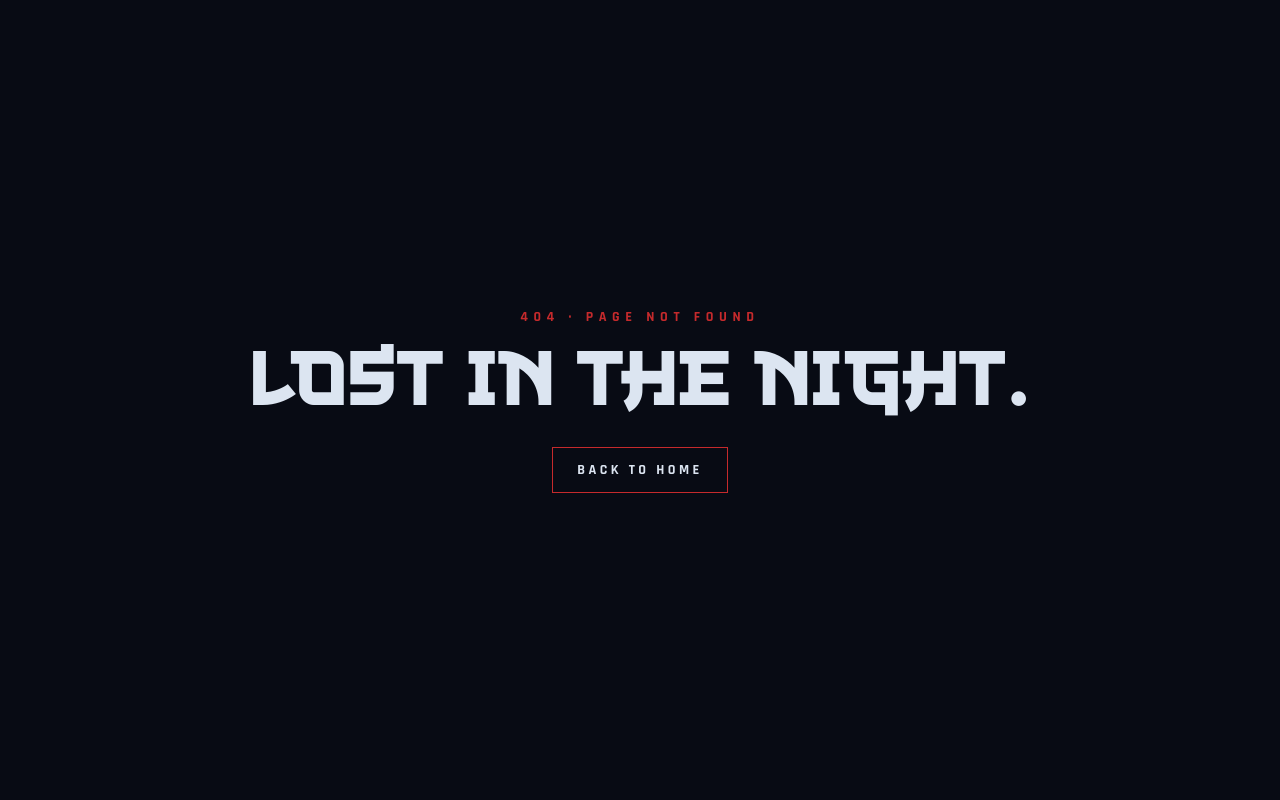
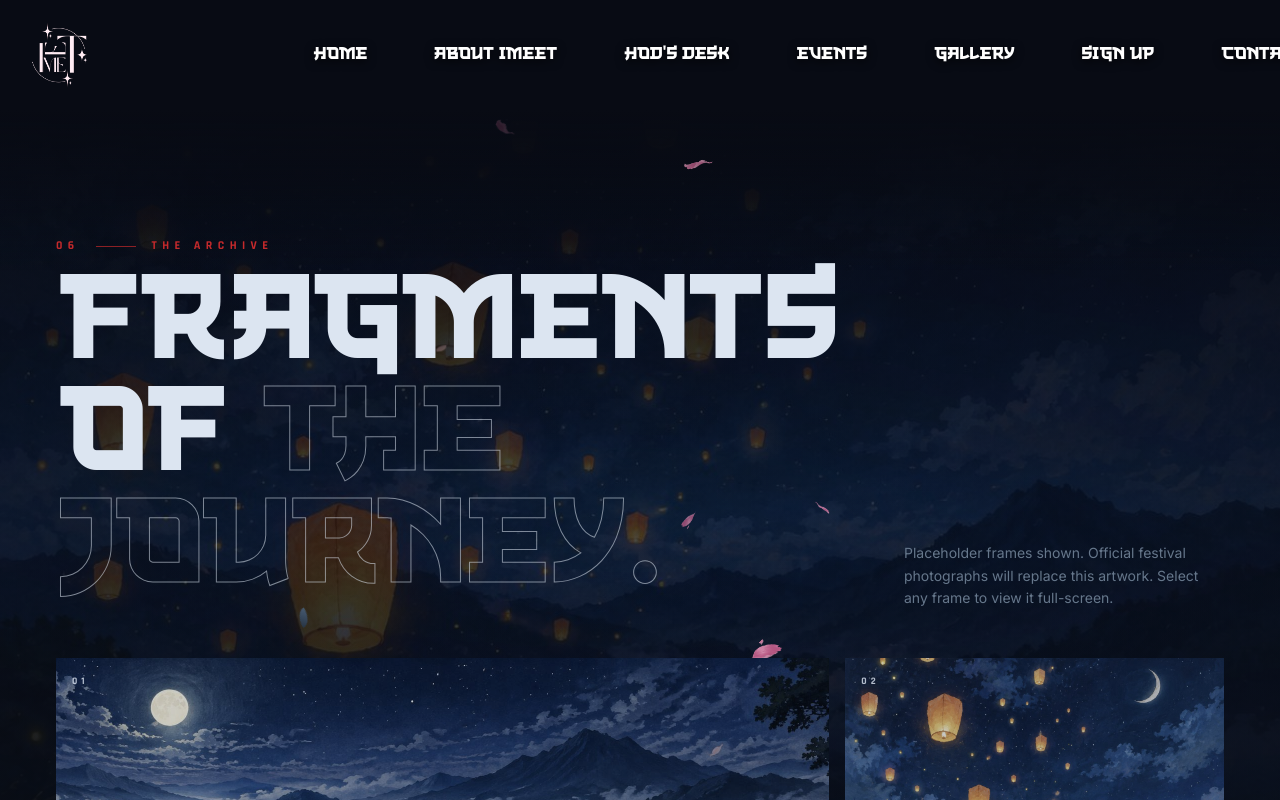
Before and after one commit to rivu851/imeet-1, a Next.js app: page /gallery in a window 1280 px wide. Before the commit this address had no page. Shown: the top 800 px of the page. Built offline with nearby package versions, Linux system fonts and the light colour scheme.

Commit message:
Fixed Home Page

```diff
--- /dev/null
+++ b/src/app/gallery/page.tsx
@@ -0,0 +1,12 @@
+import Gallery from "@/components/home/Gallery";
+import PageShell from "@/components/common/PageShell";
+
+export default function GalleryPage() {
+  return (
+    <PageShell>
+      <main className="min-h-screen pt-20 lg:pt-[calc(165*var(--u))]">
+        <Gallery />
+      </main>
+    </PageShell>
+  );
+}
--- a/src/app/page.tsx
+++ b/src/app/page.tsx
@@ -2,7 +2,6 @@ import AboutSection from "@/components/home/AboutSection";
 import Countdown from "@/components/home/Countdown";
 import Effects from "@/components/home/Effects";
 import EventHighlights from "@/components/events/EventHighlights";
-import Gallery from "@/components/home/Gallery";
 import HeroSection from "@/components/home/HeroSection";
 import Marquee from "@/components/home/Marquee";
 import Pillars from "@/components/home/Pillars";
@@ -20,11 +19,10 @@ export default function Home() {
         <HeroSection />
         <AboutSection />
         <Marquee />
+        <EventHighlights />
+        <HodsDesk />
         <Pillars />
-        <EventHighlights />
         <Countdown />
-        <HodsDesk />
-        <Gallery />
         <RegisterSection />
       </main>
       <Footer />
--- a/src/components/common/Navbar.tsx
+++ b/src/components/common/Navbar.tsx
@@ -8,7 +8,7 @@ const LINKS = [
   { href: "/about", label: "ABOUT IMEET" },
   { href: "/hod-desk", label: "HOD'S DESK" },
   { href: "/events", label: "EVENTS" },
-  { href: "/#gallery", label: "GALLERY" },
+  { href: "/gallery", label: "GALLERY" },
   { href: "/signup", label: "SIGN UP" },
   { href: "/contact", label: "CONTACT" },
 ];
--- a/src/components/home/Marquee.tsx
+++ b/src/components/home/Marquee.tsx
@@ -8,7 +8,7 @@ export default function Marquee() {
       className="relative h-[clamp(240px,28vw,520px)] overflow-hidden bg-midnight"
       aria-label="Inspire, Innovate, Impact, IMEET 2026"
     >
-      <div className="pointer-events-none absolute inset-x-0 top-1/2 h-[70%] -translate-y-1/2 bg-[radial-gradient(60%_50%_at_50%_50%,rgba(197,42,44,0.22),transparent_75%)]"></div>
+      <div className="pointer-events-none absolute inset-x-0 top-1/2 h-[70%] -translate-y-1/2 bg-[radial-gradient(60%_50%_at_50%_50%,rgba(139,92,246,0.22),transparent_75%)]"></div>
       <div className="absolute left-1/2 top-1/2 w-[200%] -translate-x-1/2 -translate-y-1/2 md:w-[130%] lg:w-full">
         <TextLoop
           text={TEXT}
@@ -20,7 +20,7 @@ export default function Marquee() {
           fontWeight={400}
           letterSpacing={2}
           color="#DCE5F1"
-          ribbonColor="#A91619"
+          ribbonColor="#6D28D9"
           ribbonWidth={76}
           cross
           crossColor="#111B2A"
```
